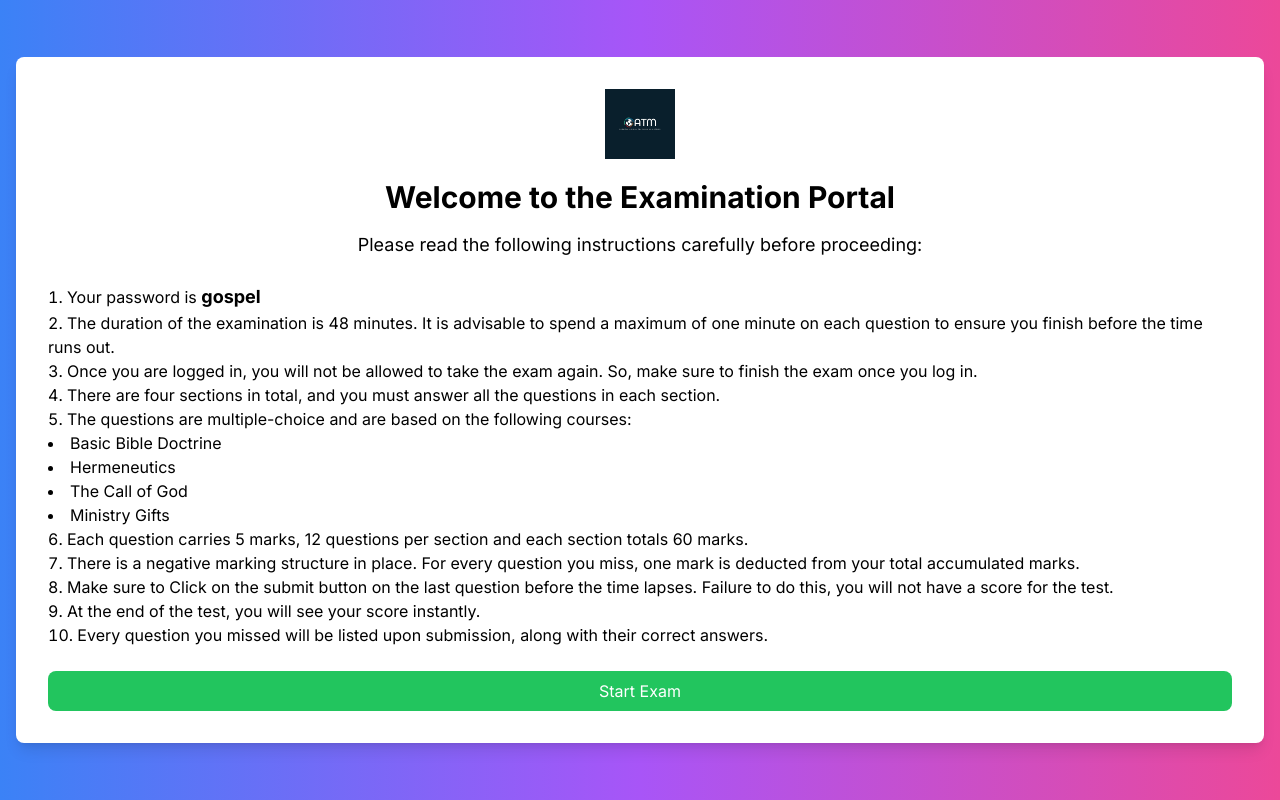
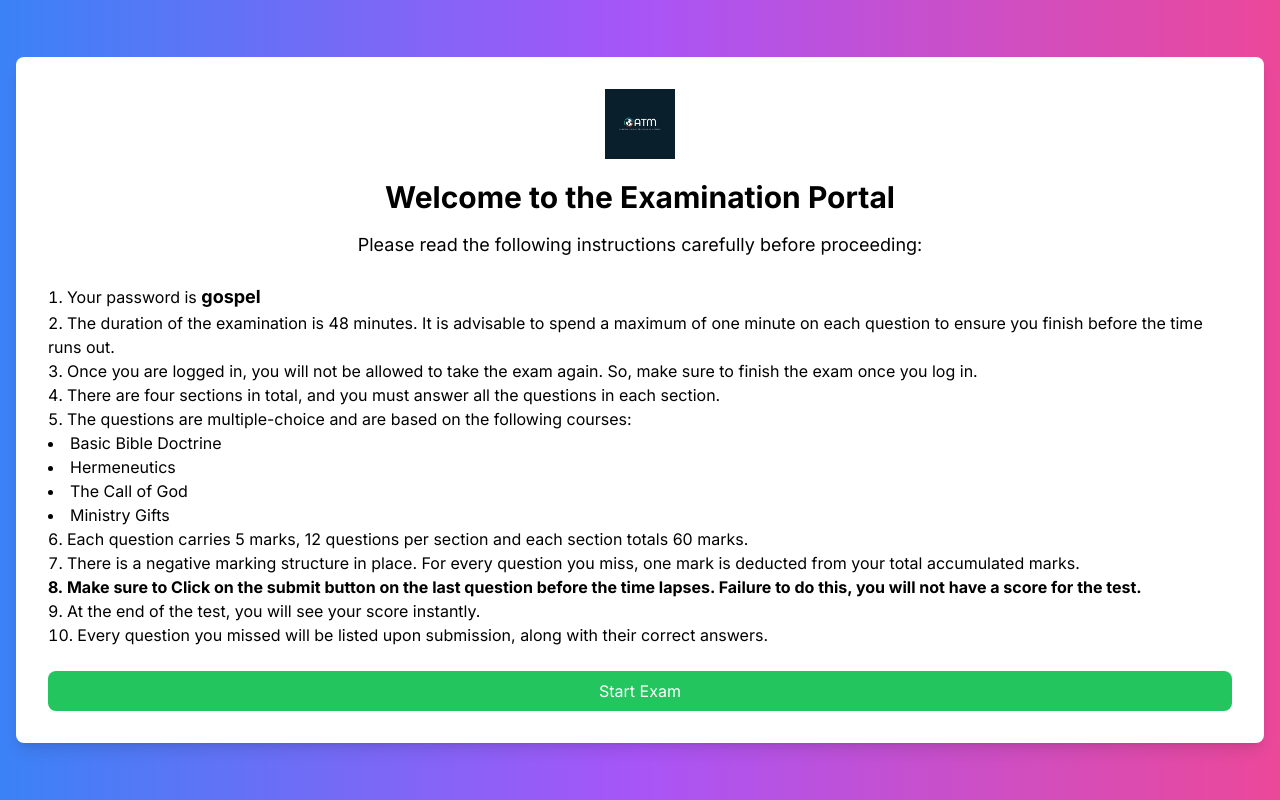
Before and after one commit to olayinkagrace/exam_frontend, a Next.js app: page / in a window 1280 px wide. Built offline with nearby package versions, Linux system fonts and the light colour scheme.

Commit message:
Update page.js

```diff
--- a/src/app/page.js
+++ b/src/app/page.js
@@ -27,7 +27,7 @@ export default function Home() {
             </li>
             <li>Each question carries 5 marks, 12 questions per section and each section totals 60 marks.</li>
             <li>There is a negative marking structure in place. For every question you miss, one mark is deducted from your total accumulated marks.</li>
-            <li>Make sure to Click on the submit button on the last question before the time lapses. Failure to do this, you will not have a score for the test.</li>
+            <li className="font-bold">Make sure to Click on the submit button on the last question before the time lapses. Failure to do this, you will not have a score for the test.</li>
             <li>At the end of the test, you will see your score instantly.</li>
             <li>Every question you missed will be listed upon submission, along with their correct answers.</li>
           </ol>
```
